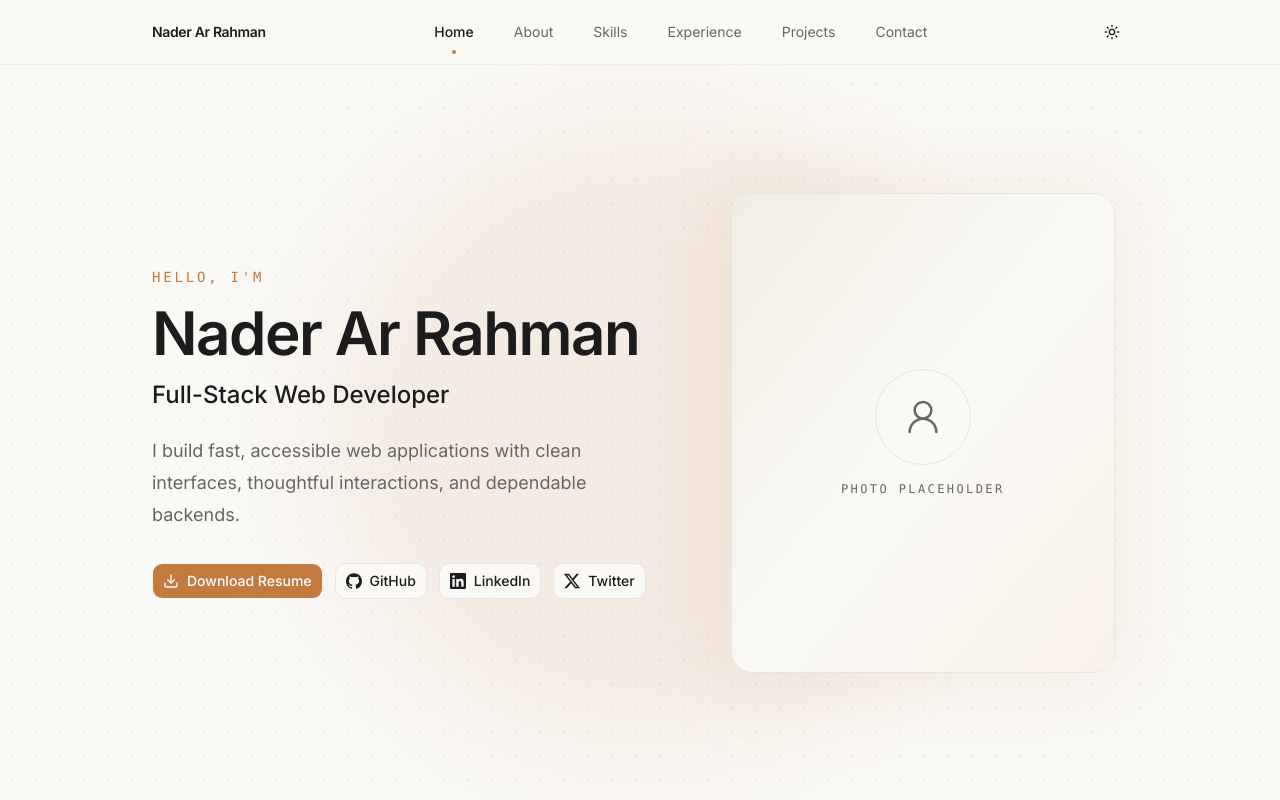
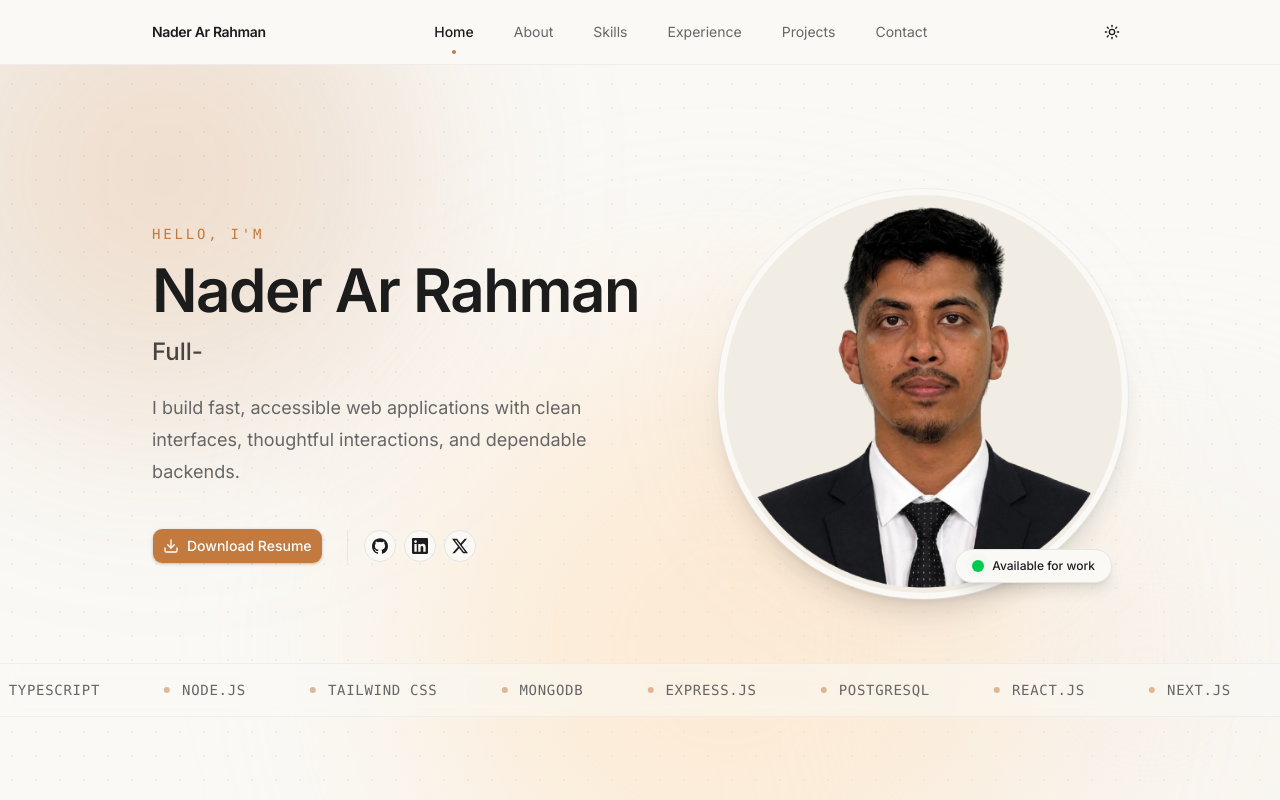
Before and after one commit to naderarrahman/portfolio, a Next.js app: page / in a window 1280 px wide. Shown: the top 800 px of the page. Built offline with nearby package versions, Linux system fonts and the light colour scheme.

Commit message:
feat(hero): build hero section with circular profile image, typewriter effect, and aurora background animation

```diff
--- a/src/app/globals.css
+++ b/src/app/globals.css
@@ -99,6 +99,7 @@ body {
   -webkit-font-smoothing: antialiased;
 }
 
+/* Subtle Dot Pattern */
 body::before {
   content: "";
   position: fixed;
@@ -116,3 +117,38 @@ body::before {
 .dark body::before {
   opacity: 0.08;
 }
+
+/* Fluid Gradient / Aurora Background Animation */
+@keyframes blob-1 {
+  0%, 100% { transform: translate(0px, 0px) scale(1); }
+  33% { transform: translate(30px, -50px) scale(1.1); }
+  66% { transform: translate(-20px, 20px) scale(0.9); }
+}
+@keyframes blob-2 {
+  0%, 100% { transform: translate(0px, 0px) scale(1); }
+  33% { transform: translate(-30px, 40px) scale(1.1); }
+  66% { transform: translate(20px, -30px) scale(0.9); }
+}
+@keyframes blob-3 {
+  0%, 100% { transform: translate(0px, 0px) scale(1); }
+  33% { transform: translate(20px, 30px) scale(1.1); }
+  66% { transform: translate(-30px, -40px) scale(0.9); }
+}
+
+.animate-blob-1 { animation: blob-1 15s infinite alternate ease-in-out; }
+.animate-blob-2 { animation: blob-2 18s infinite alternate ease-in-out; }
+.animate-blob-3 { animation: blob-3 20s infinite alternate ease-in-out; }
+
+/* Skills Marquee Animation */
+@keyframes marquee {
+  0% { transform: translateX(0); }
+  100% { transform: translateX(-50%); }
+}
+
+.animate-marquee {
+  animation: marquee 25s linear infinite;
+}
+
+.animate-marquee:hover {
+  animation-play-state: paused;
+}
--- a/src/components/sections/Hero.tsx
+++ b/src/components/sections/Hero.tsx
@@ -1,4 +1,5 @@
-import { Download, UserRound } from "lucide-react"
+import Image from "next/image"
+import { Download } from "lucide-react"
 
 import {
   GitHubIcon,
@@ -7,6 +8,7 @@ import {
 } from "@/components/icons/social-icons"
 import { buttonVariants } from "@/components/ui/button"
 import { FadeIn } from "@/components/ui/FadeIn"
+import { Typewriter } from "@/components/ui/Typewriter"
 import { profile } from "@/data/profile"
 import { cn } from "@/lib/utils"
 
@@ -16,19 +18,41 @@ const socials = [
   { label: "Twitter", href: profile.socials.twitter, Icon: XIcon },
 ]
 
+const skills = [
+  "React.js",
+  "Next.js",
+  "TypeScript",
+  "Node.js",
+  "Tailwind CSS",
+  "MongoDB",
+  "Express.js",
+  "PostgreSQL",
+]
+
+const designations = [
+  "Full-Stack Web Developer",
+  "Next.js Developer",
+  "React Specialist",
+  "UI/UX Enthusiast",
+]
+
 function Hero() {
   return (
     <section
       id="home"
       aria-labelledby="hero-heading"
-      className="relative isolate scroll-mt-16 overflow-hidden"
+      className="relative isolate flex min-h-[calc(100svh-4rem)] flex-col justify-center overflow-hidden pt-20 pb-10"
     >
       <div
         aria-hidden
-        className="pointer-events-none absolute top-1/2 left-1/2 -z-10 h-[32rem] w-[32rem] -translate-x-1/2 -translate-y-1/2 rounded-full bg-primary/10 blur-3xl sm:h-[40rem] sm:w-[40rem]"
-      />
+        className="pointer-events-none absolute inset-0 -z-10 overflow-hidden"
+      >
+        <div className="animate-blob-1 absolute -top-24 -left-24 h-[30rem] w-[30rem] rounded-full bg-primary/20 blur-[100px] dark:bg-primary/10" />
+        <div className="animate-blob-2 absolute top-1/2 -right-24 h-[25rem] w-[25rem] rounded-full bg-accent/30 blur-[100px] dark:bg-accent/10" />
+        <div className="animate-blob-3 absolute -bottom-24 left-1/3 h-[35rem] w-[35rem] rounded-full bg-orange-200/40 blur-[100px] dark:bg-orange-900/20" />
+      </div>
 
-      <div className="mx-auto grid min-h-[calc(100svh-4rem)] w-full max-w-5xl items-center gap-12 px-6 py-20 lg:grid-cols-[1.1fr_0.9fr] lg:gap-16 lg:py-28">
+      <div className="mx-auto grid w-full max-w-5xl items-center gap-12 px-6 lg:grid-cols-[1.1fr_0.9fr] lg:gap-16">
         <FadeIn>
           <p className="font-mono text-sm tracking-[0.2em] text-primary uppercase">
             Hello, I&apos;m
@@ -39,65 +63,87 @@ function Hero() {
           >
             {profile.name}
           </h1>
-          <p className="mt-4 text-xl font-medium sm:text-2xl">
-            {profile.designation}
-          </p>
+
+          <div className="mt-4 h-8 text-xl font-medium text-foreground/80 sm:text-2xl">
+            <Typewriter words={designations} />
+          </div>
+
           <p className="mt-6 max-w-xl text-base leading-7 text-muted-foreground sm:text-lg sm:leading-8">
             {profile.intro}
           </p>
 
-          <div className="mt-8 flex flex-wrap items-center gap-3">
+          <div className="mt-10 flex flex-wrap items-center gap-4">
             <a
               href={profile.resumeUrl}
-              className={cn(buttonVariants({ size: "lg" }), "gap-2")}
+              className={cn(
+                buttonVariants({ size: "lg" }),
+                "gap-2 shadow-sm transition-all hover:-translate-y-0.5 hover:shadow-md"
+              )}
             >
               <Download className="size-4" />
               Download Resume
             </a>
 
+            <div className="ml-2 flex items-center gap-2 border-l border-border pl-4">
               {socials.map(({ label, href, Icon }) => (
                 <a
                   key={label}
                   href={href}
                   target="_blank"
                   rel="noreferrer"
+                  aria-label={label}
                   className={cn(
-                  buttonVariants({ variant: "outline", size: "lg" }),
-                  "gap-2"
+                    buttonVariants({ variant: "outline", size: "icon" }),
+                    "rounded-full transition-colors hover:bg-muted hover:text-foreground"
                   )}
                 >
                   <Icon className="size-4" />
-                {label}
                 </a>
               ))}
+            </div>
           </div>
         </FadeIn>
 
         <FadeIn delay={0.12}>
-          <div className="relative mx-auto w-full max-w-sm">
-            <div
-              aria-hidden
-              className="absolute -inset-4 rounded-[2.5rem] bg-primary/10 blur-2xl"
-            />
-            <div className="relative aspect-[4/5] overflow-hidden rounded-3xl border border-border bg-card">
-              <div
-                aria-hidden
-                className="absolute inset-0 bg-linear-to-br from-muted via-background to-accent/60"
-              />
-              <div className="relative flex h-full flex-col items-center justify-center gap-4">
-                <div className="flex size-24 items-center justify-center rounded-full border border-border bg-background/70">
-                  <UserRound
-                    className="size-10 text-muted-foreground"
-                    strokeWidth={1.5}
+          <div className="relative mx-auto flex w-full max-w-sm items-center justify-center lg:max-w-md">
+
+            <div className="absolute inset-0 scale-110 rounded-full bg-gradient-to-tr from-primary/10 via-accent/5 to-transparent blur-2xl" />
+
+            <div className="relative aspect-square w-full overflow-hidden rounded-full border-[6px] border-background shadow-xl ring-1 ring-border/50 bg-muted">
+              <Image
+                src="/hero-image/nader.png"
+                alt={profile.name}
+                fill
+                className="object-cover object-top scale-105"
+                priority
               />
             </div>
-                <p className="font-mono text-xs tracking-[0.2em] text-muted-foreground uppercase">
-                  Photo placeholder
-                </p>
+
+            {/* Optional: Small floating badge (like the green dot) */}
+            <div className="absolute bottom-4 right-4 flex items-center gap-2 rounded-full border border-border bg-background px-4 py-2 shadow-lg">
+              <span className="relative flex h-3 w-3">
+                <span className="animate-ping absolute inline-flex h-full w-full rounded-full bg-green-400 opacity-75"></span>
+                <span className="relative inline-flex rounded-full h-3 w-3 bg-green-500"></span>
+              </span>
+              <span className="text-xs font-medium text-foreground">Available for work</span>
             </div>
-            </div>
+
           </div>
         </FadeIn>
+      </div>
+
+      {/* Skills Marquee */}
+      <div className="mt-16 w-full overflow-hidden border-y border-border/50 bg-background/50 py-4 backdrop-blur-sm">
+        <div className="animate-marquee flex w-max whitespace-nowrap">
+          {[...skills, ...skills].map((skill, index) => (
+            <div key={index} className="mx-8 flex items-center gap-3">
+              <span className="h-1.5 w-1.5 rounded-full bg-primary/50" />
+              <span className="font-mono text-sm font-medium tracking-wider text-muted-foreground uppercase">
+                {skill}
+              </span>
+            </div>
+          ))}
+        </div>
       </div>
     </section>
   )
--- /dev/null
+++ b/src/components/ui/Typewriter.tsx
@@ -0,0 +1,45 @@
+"use client"
+
+import { useEffect, useState } from "react"
+
+export function Typewriter({ words }: { words: string[] }) {
+  const [index, setIndex] = useState(0)
+  const [subIndex, setSubIndex] = useState(0)
+  const [reverse, setReverse] = useState(false)
+  const [blink, setBlink] = useState(true)
+
+  // Blinking cursor effect
+  useEffect(() => {
+    const timeout = setTimeout(() => setBlink((prev) => !prev), 500)
+    return () => clearTimeout(timeout)
+  }, [blink])
+
+  // Typing Logic
+  useEffect(() => {
+    if (subIndex === words[index].length + 1 && !reverse) {
+      const timeout = setTimeout(() => setReverse(true), 2000)
+      return () => clearTimeout(timeout)
+    }
+
+    if (subIndex === 0 && reverse) {
+      const timeout = setTimeout(() => {
+        setReverse(false)
+        setIndex((prev) => (prev + 1) % words.length)
+      }, 0)
+      return () => clearTimeout(timeout)
+    }
+
+    const timeout = setTimeout(() => {
+      setSubIndex((prev) => prev + (reverse ? -1 : 1))
+    }, Math.max(reverse ? 40 : subIndex === words[index].length ? 1000 : 80, 80))
+
+    return () => clearTimeout(timeout)
+  }, [subIndex, index, reverse, words])
+
+  return (
+    <span className="inline-block">
+      {`${words[index].substring(0, subIndex)}`}
+      <span className={`${blink ? "opacity-100" : "opacity-0"} text-primary ml-0.5`}>|</span>
+    </span>
+  )
+}
```
Also changed, not shown: public/hero-image/nader.png, public/hero-image/nader_.png (added). Lines whose indentation alone changed are shown as unchanged.
